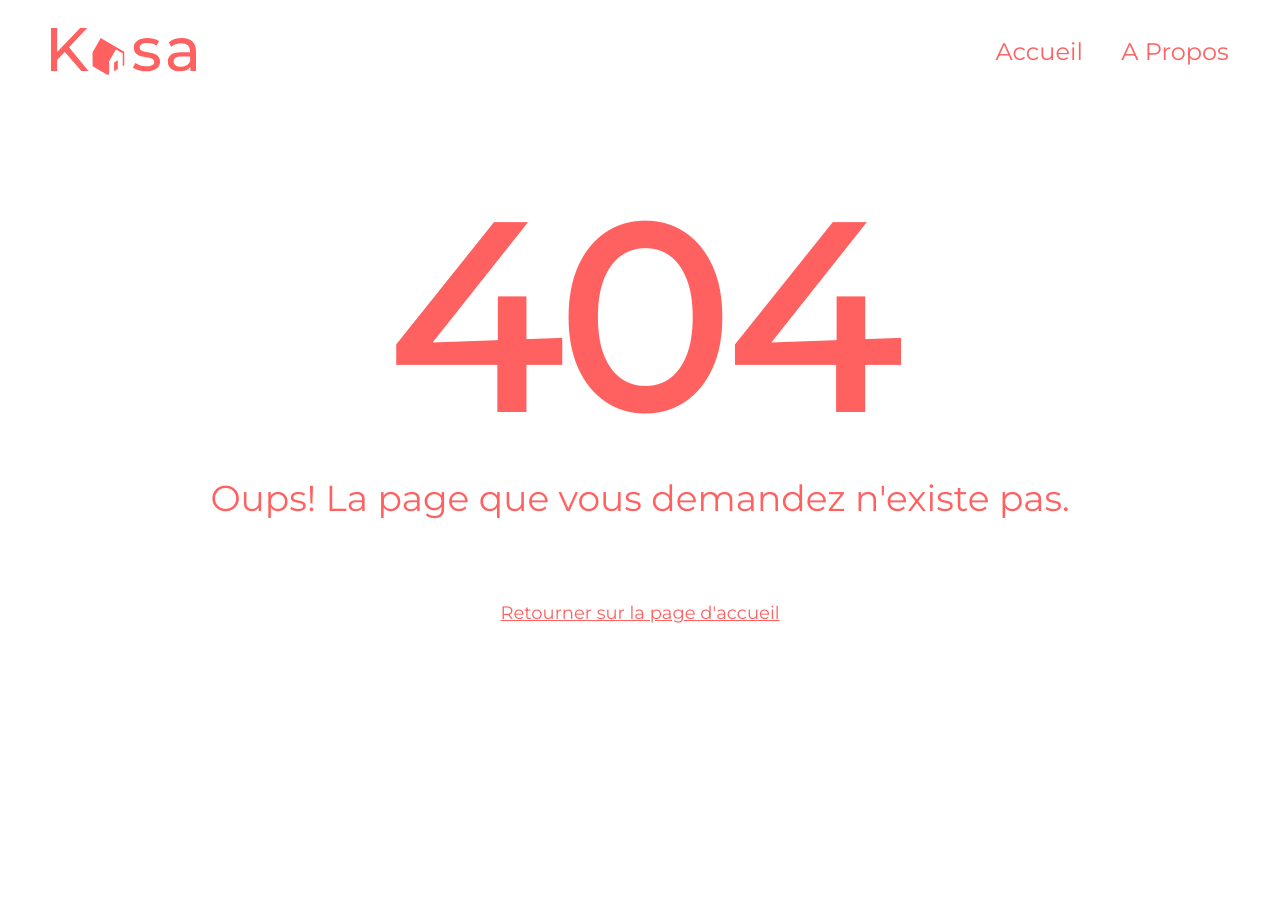
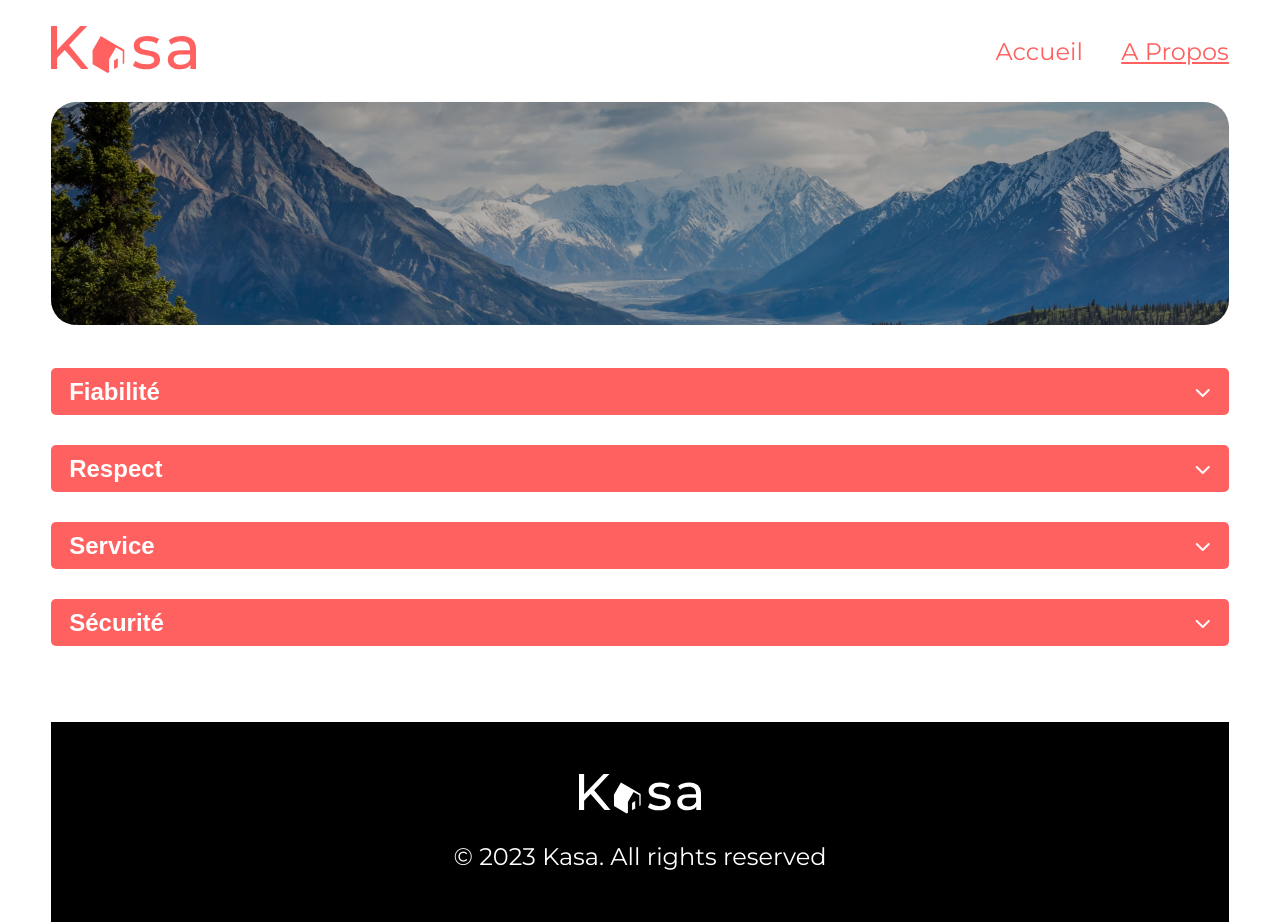
Before and after one commit to DylanPiriou/Kasa-App, a React (Create React App) app: page /a-propos in a window 1280 px wide. Before the commit this address had no page. Before the commit the page ends 800 px from the top, so only its background shows below. Built offline with nearby package versions, Linux system fonts and the light colour scheme.

Commit message:
url in french for -about- page and NavLink added on Kasa logo

```diff
--- a/src/Components/Navbar.jsx
+++ b/src/Components/Navbar.jsx
@@ -6,10 +6,10 @@ import '../Assets/styles/Navbar.css'
 export default function Navbar() {
   return (
     <div className="navbar">
-        <img src={NavLogo} alt="Logo de Kasa" />
+        <NavLink to="/"><img src={NavLogo} alt="Logo de Kasa" /></NavLink>
         <nav>
             <NavLink to="/">Accueil</NavLink>
-            <NavLink to="/about">A Propos</NavLink>
+            <NavLink to="/a-propos">A Propos</NavLink>
         </nav>
     </div>
   )
--- a/src/Router.jsx
+++ b/src/Router.jsx
@@ -9,7 +9,7 @@ export default function router() {
   return (
     <Routes>
         <Route path='/' element={<Home />} />
-        <Route path='/about' element={<About />} />
+        <Route path='/a-propos' element={<About />} />
         <Route path='/logement/:id' element={<Housing />} />
         <Route path='/*' element={<NotFound />} />
     </Routes>
```
